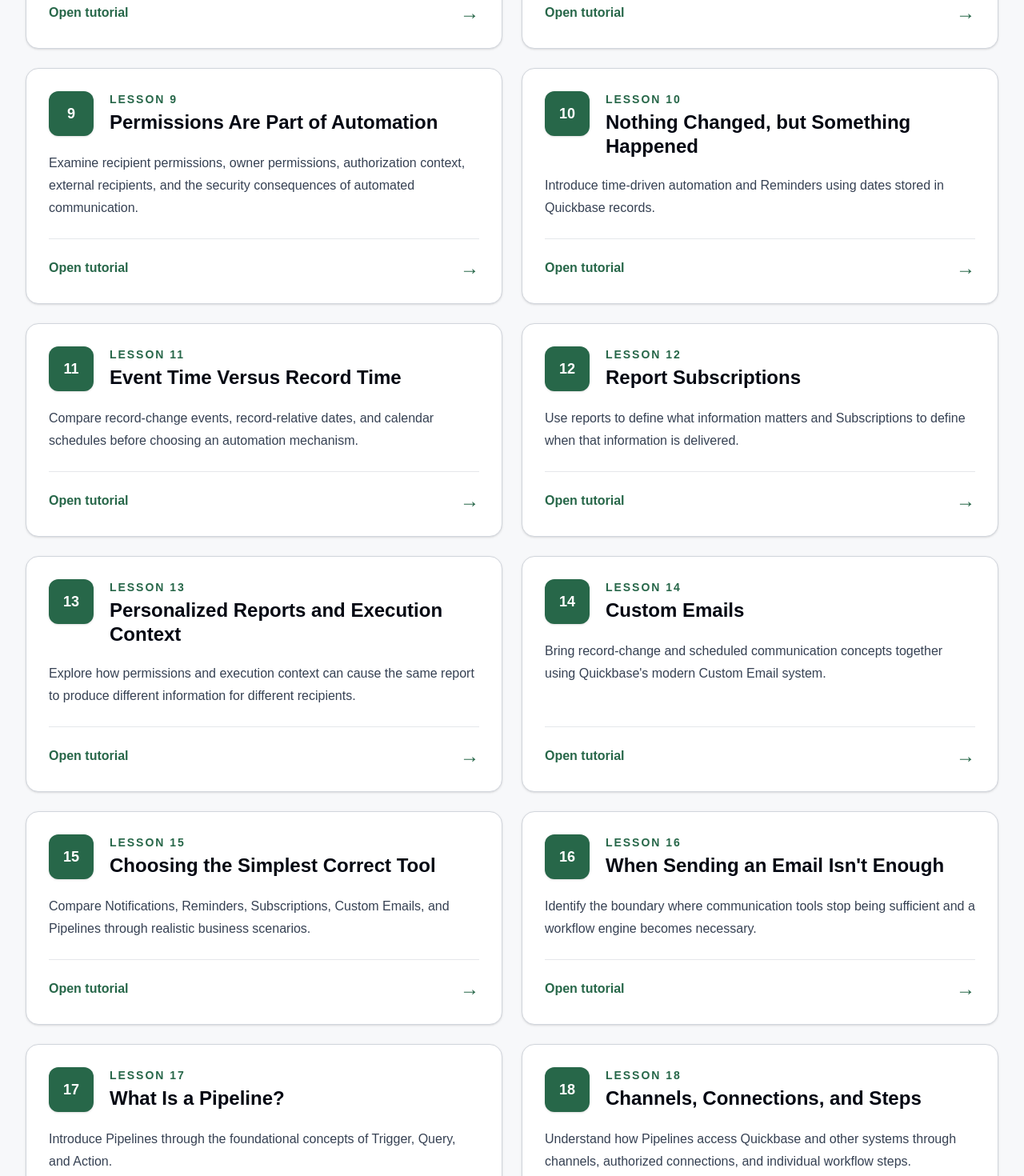
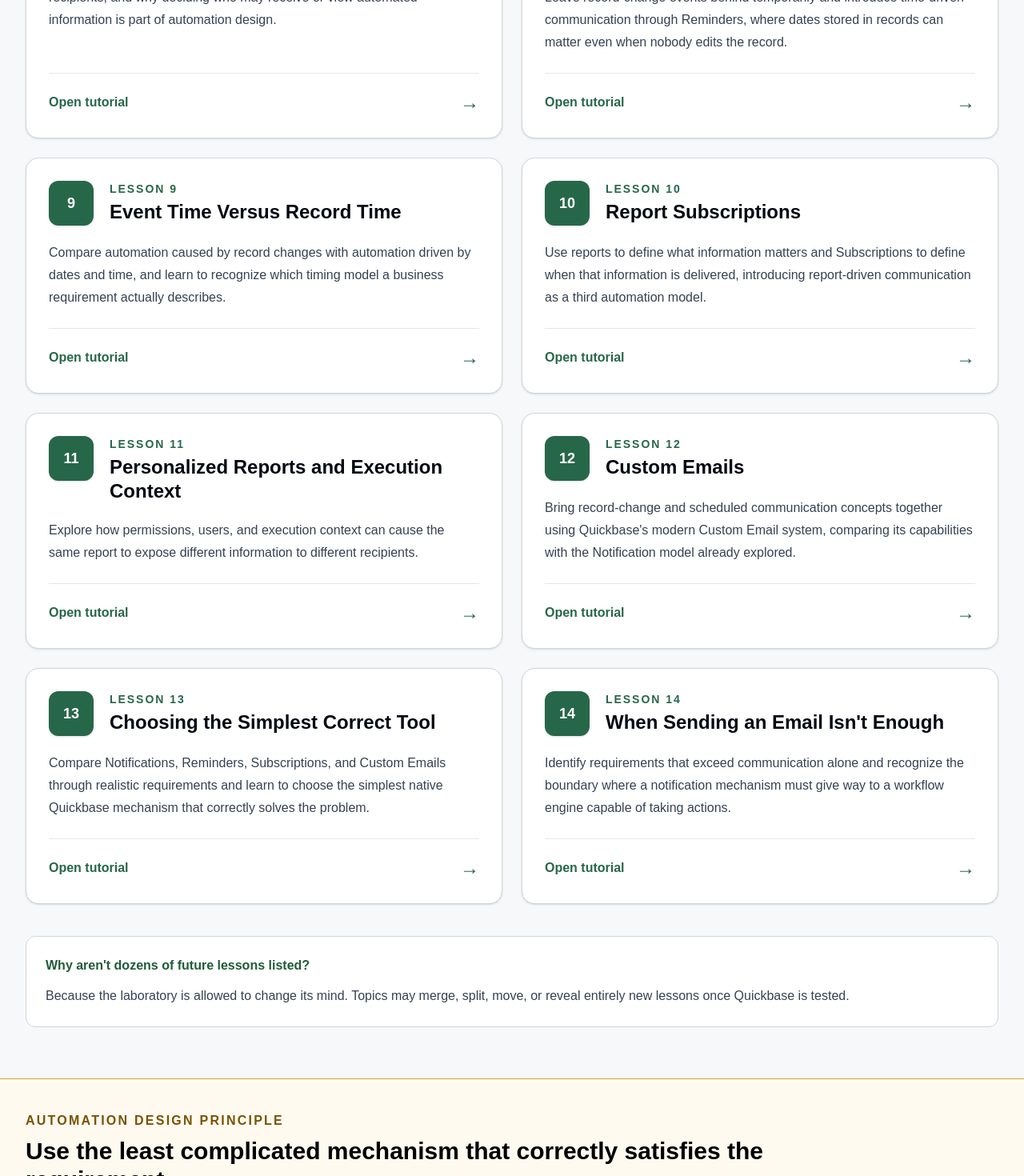
Before and after one commit to dariansweb/Quickbase-Automation, a Next.js app: page / in a window 1280 px wide. Shown: the part 9465-10935 px from the top of the page at 80% size. Built offline with nearby package versions, Linux system fonts and the light colour scheme.

Commit message:
work done last night refactoring lesson plan layouts

```diff
--- a/app/data/lessons.ts
+++ b/app/data/lessons.ts
@@ -12,7 +12,7 @@ export const lessons: Lesson[] = [
     number: "1",
     title: "The Automation Landscape",
     description:
-      "Establish the vocabulary and conceptual boundaries of Quickbase automation before building anything.",
+      "Establish the vocabulary and conceptual boundaries of Quickbase automation, distinguishing record-driven, time-driven, report-driven, and workflow-driven behavior before building anything.",
     link: "/lessons/1",
     phase: "Understanding Quickbase Communication",
     status: "complete",
@@ -21,324 +21,117 @@ export const lessons: Lesson[] = [
     number: "2",
     title: "Records as Events - Notifications",
     description:
-      "Explore what Quickbase means when a record is added, modified, or deleted, and separate an event from the resulting record state.",
+      "Use a Task record and a laboratory Notification to discover what Quickbase means by modification, how persisted changes differ from editing activity, and how changed fields and resulting record state participate in automation.",
     link: "/lessons/2",
     phase: "Event-Driven Communication",
     status: "complete",
   },
   {
     number: "3",
-    title: "Your First Record-Change Custom Email",
+    title: "How Notifications Decide to Send",
     description:
-      "Build a deliberately broad automatic email triggered by record modification and observe which changes cause it to send.",
+      "Investigate how Quickbase evaluates a record event using event type, changed-field criteria, after-change conditions, additional criteria, Boolean logic, and operation scope before deciding whether a Notification qualifies to send.",
     link: "/lessons/3",
     phase: "Event-Driven Communication",
-    status: "planned",
+    status: "current",
   },
   {
     number: "4",
-    title: "Watching a Specific Field",
+    title: "Before and After",
     description:
-      "Refine record-change automation so Quickbase reacts only when a particular field participates in the modification.",
+      "Investigate previous and current field values as evidence of a record transition, distinguish resulting state from the path taken to reach it, and explore what Notifications can reveal about that transition.",
     link: "/lessons/4",
-    phase: "Event-Driven Communication",
+    phase: "Understanding Change",
     status: "planned",
   },
   {
     number: "5",
-    title: "Conditions: Change Versus State",
+    title: "Building Useful Notification Content",
     description:
-      "Distinguish between a field changing and the record ending in a particular state.",
+      "Turn experimental Notifications into meaningful communication using field references, previous values, Quickbase markers, record links, message formatting, and other dynamic record context.",
     link: "/lessons/5",
-    phase: "Event-Driven Communication",
+    phase: "Understanding Change",
     status: "planned",
   },
   {
     number: "6",
-    title: "Before and After",
+    title: "Who Receives the Message?",
     description:
-      "Investigate what Quickbase knows about previous and current record values during a modification.",
+      "Explore fixed recipients, User fields, email fields, and dynamic recipients while learning how record data can determine who receives an automated message.",
     link: "/lessons/6",
-    phase: "Understanding Change",
+    phase: "People, Recipients, and Security",
     status: "planned",
   },
   {
     number: "7",
-    title: "Building Useful Email Content",
+    title: "Permissions Are Part of Automation",
     description:
-      "Combine static text, current values, previous values, record links, reports, forms, and other Quickbase content into meaningful automated communication.",
+      "Examine recipient access, permission type, authorization context, external recipients, and why deciding who may receive or view automated information is part of automation design.",
     link: "/lessons/7",
-    phase: "Understanding Change",
+    phase: "People, Recipients, and Security",
     status: "planned",
   },
   {
     number: "8",
-    title: "Who Receives the Message?",
+    title: "Nothing Changed, but Something Happened",
     description:
-      "Explore fixed recipients, User fields, email fields, dynamic recipients, and the idea that the recipient can itself be record data.",
+      "Leave record-change events behind temporarily and introduce time-driven communication through Reminders, where dates stored in records can matter even when nobody edits the record.",
     link: "/lessons/8",
-    phase: "People, Recipients, and Security",
+    phase: "Time-Driven Communication",
     status: "planned",
   },
   {
     number: "9",
-    title: "Permissions Are Part of Automation",
+    title: "Event Time Versus Record Time",
     description:
-      "Examine recipient permissions, owner permissions, authorization context, external recipients, and the security consequences of automated communication.",
+      "Compare automation caused by record changes with automation driven by dates and time, and learn to recognize which timing model a business requirement actually describes.",
     link: "/lessons/9",
-    phase: "People, Recipients, and Security",
+    phase: "Time-Driven Communication",
     status: "planned",
   },
   {
     number: "10",
-    title: "Nothing Changed, but Something Happened",
+    title: "Report Subscriptions",
     description:
-      "Introduce time-driven automation and Reminders using dates stored in Quickbase records.",
+      "Use reports to define what information matters and Subscriptions to define when that information is delivered, introducing report-driven communication as a third automation model.",
     link: "/lessons/10",
-    phase: "Time-Driven Communication",
+    phase: "Report-Driven Communication",
     status: "planned",
   },
   {
     number: "11",
-    title: "Event Time Versus Record Time",
+    title: "Personalized Reports and Execution Context",
     description:
-      "Compare record-change events, record-relative dates, and calendar schedules before choosing an automation mechanism.",
+      "Explore how permissions, users, and execution context can cause the same report to expose different information to different recipients.",
     link: "/lessons/11",
-    phase: "Time-Driven Communication",
+    phase: "Report-Driven Communication",
     status: "planned",
   },
   {
     number: "12",
-    title: "Report Subscriptions",
+    title: "Custom Emails",
     description:
-      "Use reports to define what information matters and Subscriptions to define when that information is delivered.",
+      "Bring record-change and scheduled communication concepts together using Quickbase's modern Custom Email system, comparing its capabilities with the Notification model already explored.",
     link: "/lessons/12",
-    phase: "Report-Driven Communication",
+    phase: "The Modern Email Model",
     status: "planned",
   },
   {
     number: "13",
-    title: "Personalized Reports and Execution Context",
+    title: "Choosing the Simplest Correct Tool",
     description:
-      "Explore how permissions and execution context can cause the same report to produce different information for different recipients.",
+      "Compare Notifications, Reminders, Subscriptions, and Custom Emails through realistic requirements and learn to choose the simplest native Quickbase mechanism that correctly solves the problem.",
     link: "/lessons/13",
-    phase: "Report-Driven Communication",
+    phase: "The Modern Email Model",
     status: "planned",
   },
   {
     number: "14",
-    title: "Custom Emails",
-    description:
-      "Bring record-change and scheduled communication concepts together using Quickbase's modern Custom Email system.",
-    link: "/lessons/14",
-    phase: "The Modern Email Model",
-    status: "planned",
-  },
-  {
-    number: "15",
-    title: "Choosing the Simplest Correct Tool",
-    description:
-      "Compare Notifications, Reminders, Subscriptions, Custom Emails, and Pipelines through realistic business scenarios.",
-    link: "/lessons/15",
-    phase: "The Modern Email Model",
-    status: "planned",
-  },
-  {
-    number: "16",
     title: "When Sending an Email Isn't Enough",
     description:
-      "Identify the boundary where communication tools stop being sufficient and a workflow engine becomes necessary.",
-    link: "/lessons/16",
+      "Identify requirements that exceed communication alone and recognize the boundary where a notification mechanism must give way to a workflow engine capable of taking actions.",
+    link: "/lessons/14",
     phase: "Where Email Automation Ends",
     status: "planned",
   },
-  {
-    number: "17",
-    title: "What Is a Pipeline?",
-    description:
-      "Introduce Pipelines through the foundational concepts of Trigger, Query, and Action.",
-    link: "/lessons/17",
-    phase: "Pipelines Foundations",
-    status: "planned",
-  },
-  {
-    number: "18",
-    title: "Channels, Connections, and Steps",
-    description:
-      "Understand how Pipelines access Quickbase and other systems through channels, authorized connections, and individual workflow steps.",
-    link: "/lessons/18",
-    phase: "Pipelines Foundations",
-    status: "planned",
-  },
-  {
-    number: "19",
-    title: "Your First Pipeline Trigger",
-    description:
-      "Build a minimal Quickbase record-triggered Pipeline and inspect what information becomes available during execution.",
-    link: "/lessons/19",
-    phase: "Pipelines Foundations",
-    status: "planned",
-  },
-  {
-    number: "20",
-    title: "Current State and Previous State",
-    description:
-      "Use current and previous values in a Pipeline to reason about real record transitions rather than merely resulting state.",
-    link: "/lessons/20",
-    phase: "Pipelines Foundations",
-    status: "planned",
-  },
-  {
-    number: "21",
-    title: "Conditions and Decision Making",
-    description:
-      "Control Pipeline execution with conditions and introduce Jinja only where dynamic values or logic require it.",
-    link: "/lessons/21",
-    phase: "Pipelines Foundations",
-    status: "planned",
-  },
-  {
-    number: "22",
-    title: "Create a Change History Record",
-    description:
-      "Build the first genuinely useful Pipeline by creating persistent history data when a record moves through a specific state transition.",
-    link: "/lessons/22",
-    phase: "From Communication to Workflow",
-    status: "planned",
-  },
-  {
-    number: "23",
-    title: "Query Before Acting",
-    description:
-      "Retrieve additional related information when the trigger record does not contain everything the workflow needs.",
-    link: "/lessons/23",
-    phase: "From Communication to Workflow",
-    status: "planned",
-  },
-  {
-    number: "24",
-    title: "Multiple Actions and Workflow Sequences",
-    description:
-      "Chain actions together and use earlier step output as input for later workflow operations.",
-    link: "/lessons/24",
-    phase: "From Communication to Workflow",
-    status: "planned",
-  },
-  {
-    number: "25",
-    title: "Branching",
-    description:
-      "Create decision paths where different record states or conditions cause different workflow behavior.",
-    link: "/lessons/25",
-    phase: "Control Flow",
-    status: "planned",
-  },
-  {
-    number: "26",
-    title: "Searching and Looping",
-    description:
-      "Search for collections of records and iterate through them when one event affects many records.",
-    link: "/lessons/26",
-    phase: "Control Flow",
-    status: "planned",
-  },
-  {
-    number: "27",
-    title: "Scheduling Pipelines",
-    description:
-      "Compare scheduled workflow execution with Reminders, Subscriptions, and scheduled Custom Emails.",
-    link: "/lessons/27",
-    phase: "Control Flow",
-    status: "planned",
-  },
-  {
-    number: "28",
-    title: "QBL Inside Pipelines",
-    description:
-      "Combine Quickbase Query Language with dynamic Pipeline values and distinguish query syntax from workflow logic.",
-    link: "/lessons/28",
-    phase: "Connecting the Developer Labs",
-    status: "planned",
-  },
-  {
-    number: "29",
-    title: "Jinja Is Not Pipelines",
-    description:
-      "Separate the Pipeline workflow itself from Jinja expressions, QBL queries, JSON data, channels, and individual steps.",
-    link: "/lessons/29",
-    phase: "Connecting the Developer Labs",
-    status: "planned",
-  },
-  {
-    number: "30",
-    title: "REST API Inside a Pipeline",
-    description:
-      "Reconnect REST endpoints, JSON, FIDs, DBIDs, and QBL with Pipelines as an orchestration layer.",
-    link: "/lessons/30",
-    phase: "Connecting the Developer Labs",
-    status: "planned",
-  },
-  {
-    number: "31",
-    title: "Pipeline Run History and Debugging",
-    description:
-      "Inspect execution history, step inputs, outputs, failures, and unexpected conditions using a deliberate debugging method.",
-    link: "/lessons/31",
-    phase: "Reliability and Engineering",
-    status: "planned",
-  },
-  {
-    number: "32",
-    title: "Failure Is Part of Automation",
-    description:
-      "Investigate missing records, empty queries, permissions, connection failures, downstream errors, and partial workflow completion.",
-    link: "/lessons/32",
-    phase: "Reliability and Engineering",
-    status: "planned",
-  },
-  {
-    number: "33",
-    title: "Bulk Events and Scale",
-    description:
-      "Explore what changes when automation processes many records rather than one and examine performance and bulk-event behavior.",
-    link: "/lessons/33",
-    phase: "Reliability and Engineering",
-    status: "planned",
-  },
-  {
-    number: "34",
-    title: "Notification, Custom Email, or Pipeline?",
-    description:
-      "Use business scenarios to choose among Quickbase communication and workflow mechanisms based on actual requirements.",
-    link: "/lessons/34",
-    phase: "Designing Automation Well",
-    status: "planned",
-  },
-  {
-    number: "35",
-    title: "Don't Automate What Quickbase Already Does Well",
-    description:
-      "Learn when native Quickbase capabilities are preferable to constructing custom workflow machinery.",
-    link: "/lessons/35",
-    phase: "Designing Automation Well",
-    status: "planned",
-  },
-  {
-    number: "36",
-    title: "Automation Laboratory",
-    description:
-      "Combine communication, reports, state transitions, permissions, queries, workflows, scheduling, and debugging in a realistic capstone application.",
-    link: "/lessons/36",
-    phase: "Capstone",
-    status: "planned",
-  },
-  {
-    number: "Final",
-    title: "The Automation Mental Model",
-    description:
-      "Bring the entire course together into one decision model connecting Quickbase data, communication tools, Pipelines, QBL, Jinja, JSON, and REST APIs.",
-    link: "/lessons/final",
-    phase: "Capstone",
-    status: "planned",
-  },
 ];
```
Also changed, not shown: app/lessons/2/page.tsx (+4 -3 lines).
